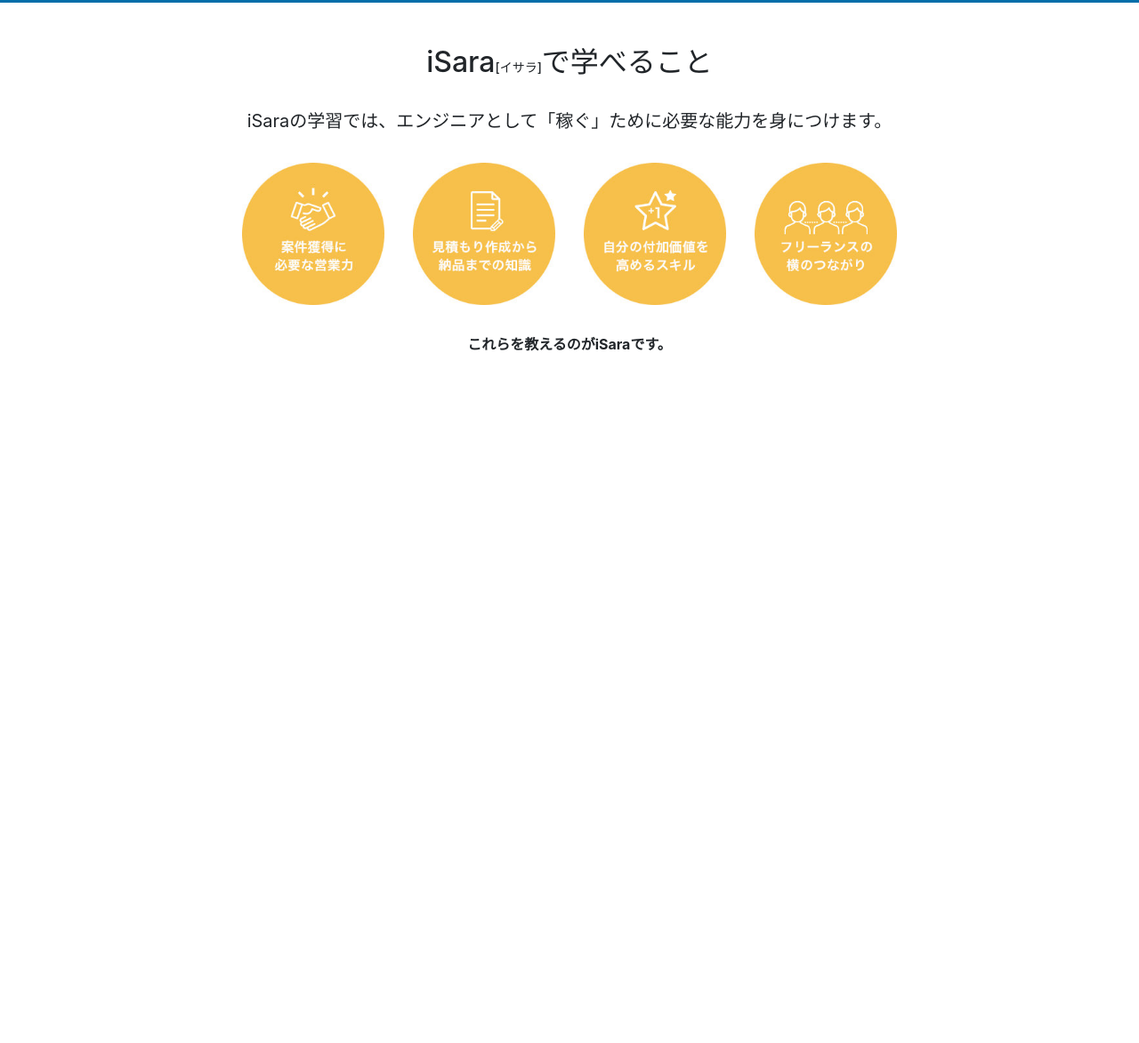
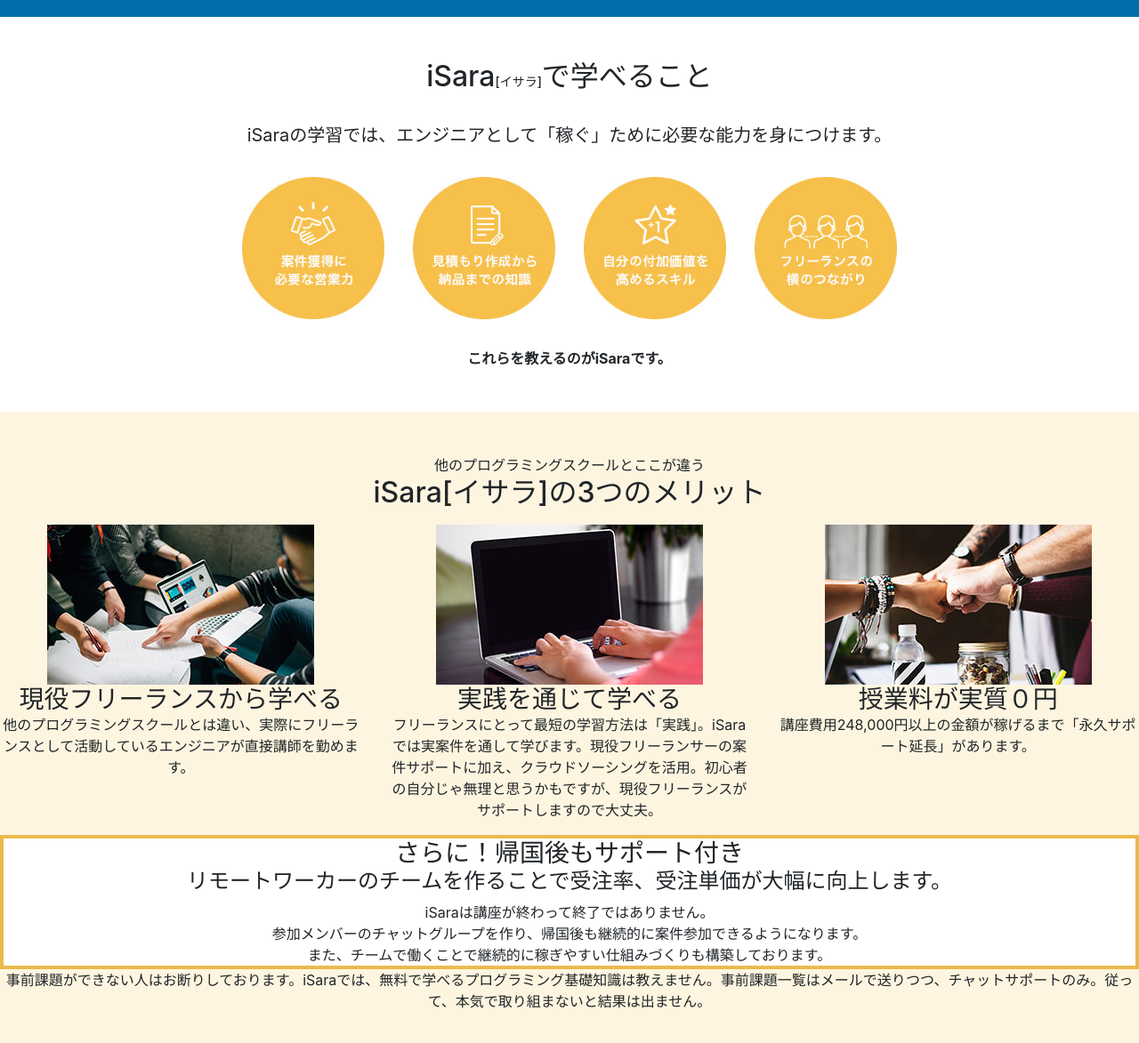
Before and after one commit to nnaoi/lp-isara, a website: page index.html in a window 1280 px wide. Shown: the part 2704-3877 px from the top of the page at 89% size. Before the commit the page ends 3151 px from the top, so only its background shows below. Drawn offline with nearby package versions, Linux system fonts and the light colour scheme.

Commit message:
wip: merit

```diff
--- a/index.html
+++ b/index.html
@@ -182,20 +182,45 @@
             </div>
         </div>
     </section>
-    <section class="merit">
+    <section class="merit vertically-horizontally-center">
         <div class="merit__wrapper">
             <div class="merit__title-wrapper">
-                <p class="merit__title-sub"></p>
-                <h2 class="merit__title"></h2>
+                <p class="merit__title-sub">他のプログラミングスクールとここが違う</p>
+                <h2 class="merit__title">iSara[イサラ]の3つのメリット</h2>
             </div>
-            <div class="merit__content-wrapper">
-                <div class="merit__content row">
-                    <img>
-                    <div class="merit__content-txt">
-
+            <div class="merit__content-wrapper row">
+                <div class="merit__content col-lg-4 col-md-12">
+                    <img class="merit__content-image" src="./img/merit/learnfromfreelancer.jpg">
+                    <div class="merit__content-txt-wrapper">
+                        <h3 class="merit__content-title">現役フリーランスから学べる</h3>
+                        <p class="merit__content-message">他のプログラミングスクールとは違い、実際にフリーランスとして活動しているエンジニアが直接講師を勤めます。</p>
+                    </div>
+                </div>
+                <div class="merit__content col-lg-4 col-md-12">
+                    <img class="merit__content-image" src="./img/merit/learnfromprojects.jpg">
+                    <div class="merit__content-txt-wrapper">
+                        <h3 class="merit__content-title">実践を通じて学べる</h3>
+                        <p class="merit__content-message">フリーランスにとって最短の学習方法は「実践」。iSaraでは実案件を通して学びます。現役フリーランサーの案件サポートに加え、クラウドソーシングを活用。初心者の自分じゃ無理と思うかもですが、現役フリーランスがサポートしますので大丈夫。</p>
+                    </div>
+                </div>
+                <div class="merit__content col-lg-4 col-md-12">
+                    <img class="merit__content-image" src="./img/merit/actuallyfree.jpg">
+                    <div class="merit__content-txt-wrapper">
+                        <h3 class="merit__content-title">授業料が実質０円</h3>
+                        <p class="merit__content-message">講座費用248,000円以上の金額が稼げるまで「永久サポート延長」があります。</p>
                     </div>
                 </div>
             </div>
+            <div class="merit__support">
+                <h3 class="merit__support-title">さらに！帰国後もサポート付き</h3>
+                <h4 class="merit__support-subtitle">リモートワーカーのチームを作ることで受注率、受注単価が大幅に向上します。</h4>
+                <div class="merit__support-message-wrapper">
+                    <p class="merit__support-message">iSaraは講座が終わって終了ではありません。</p>
+                    <p class="merit__support-message">参加メンバーのチャットグループを作り、帰国後も継続的に案件参加できるようになります。</p>
+                    <p class="merit__support-message">また、チームで働くことで継続的に稼ぎやすい仕組みづくりも構築しております。</p>
+                </div>
+            </div>
+            <p class="merit__notice">事前課題ができない人はお断りしております。iSaraでは、無料で学べるプログラミング基礎知識は教えません。事前課題一覧はメールで送りつつ、チャットサポートのみ。従って、本気で取り組まないと結果は出ません。</p>
         </div>
     </section>
     <section class="member">
--- a/scss/about.scss
+++ b/scss/about.scss
@@ -64,6 +64,7 @@
         border: 3px solid $color-main;
         background-color: #ffffff;
         margin-bottom: 4rem;
+        padding: 0.5rem;
     }
 
     &__content-title {
--- a/scss/merit.scss
+++ b/scss/merit.scss
@@ -0,0 +1,48 @@
+.merit {
+    text-align: center;
+    background-color: $color-main-light;
+    padding-top: 3rem;
+    padding-bottom: 3rem;
+
+    &__wrapper {
+        width: 100%
+    }
+
+    &__title_wrapper {
+        position: relative;
+        margin-bottom: 3rem;
+        width: 85%;
+        max-width: 800px;
+
+        &:before {
+            content: '';
+            position: absolute;
+            top: 0;
+            left: 0;
+            width: 3rem;
+            height: 3rem;
+            border-top: 0.25rem solid $color-main;
+            border-left: 0.25rem solid $color-main;
+        }
+
+        &:after {
+            content: '';
+            position: absolute;
+            bottom: 0;
+            right: 0;
+            width: 3rem;
+            height: 3rem;
+            border-bottom: 0.25rem solid $color-main;
+            border-right: 0.25rem solid $color-main;
+        }
+    }
+
+    &__content {
+        padding: 1rem;
+    }
+
+    &__support {
+        background-color: #ffffff;
+        border: 4px solid $color-main;
+    }
+}
--- a/scss/variables.scss
+++ b/scss/variables.scss
@@ -1,4 +1,5 @@
 $color-btn-primary: #da6b64;
 $color-txt-main: #333333;
 $color-main: #ebb94d;
+$color-main-light: #fef5e0;
 $color-sub: #016ea9;
```
Also changed, not shown: css/styles.css, img/merit/actuallyfree.jpg (added), img/merit/learnfromfreelancer.jpg (added), img/merit/learnfromprojects.jpg (added).
